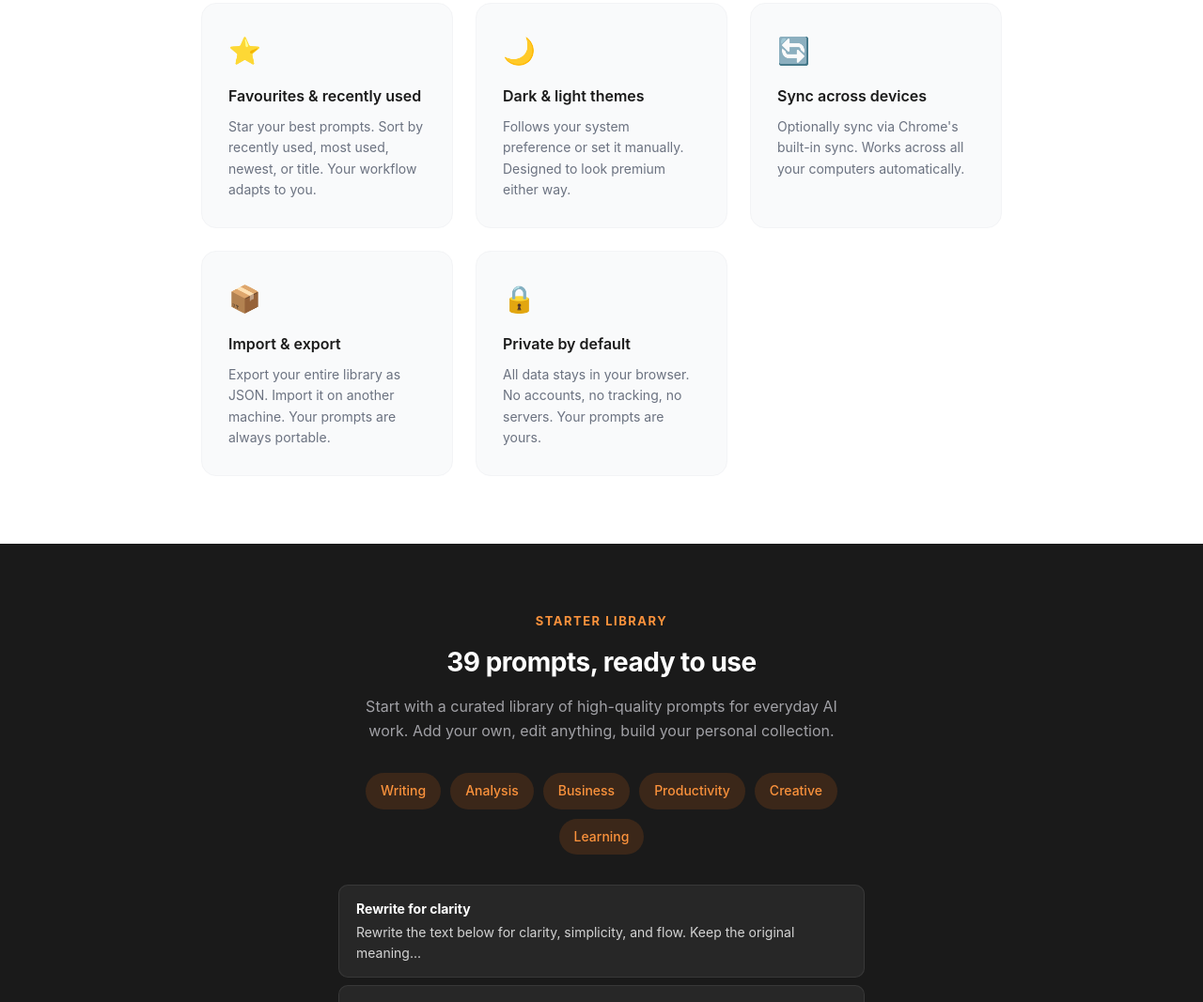
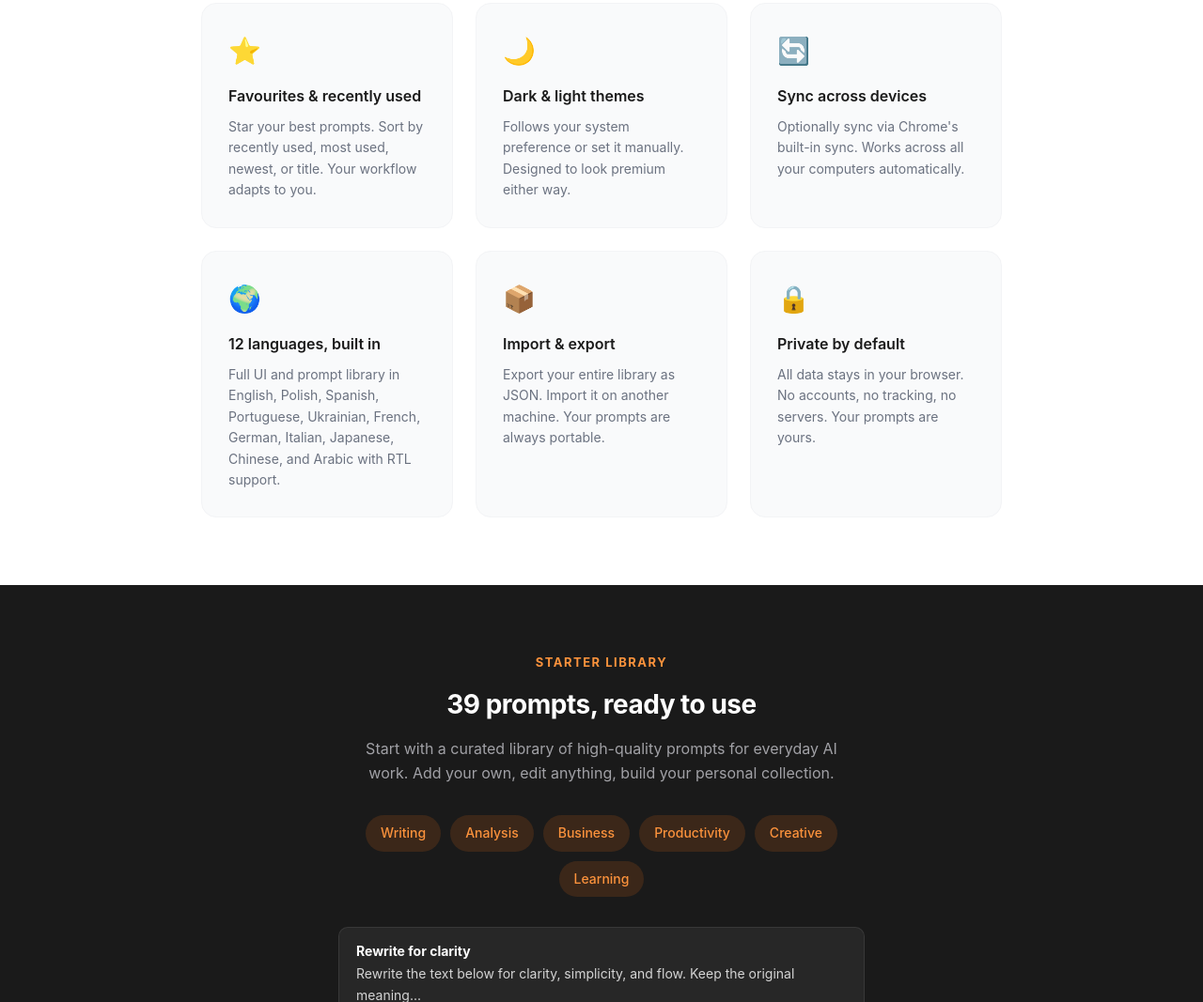
Before and after one commit to krystianzajac/prompting-ninja-site, a plain HTML site: page index.html in a window 1280 px wide. Shown: the part 2101-3168 px from the top of the page at 94% size. Drawn offline with Linux system fonts and the light colour scheme.

Commit message:
Add 12-language support as featured benefit

```diff
--- a/index.html
+++ b/index.html
@@ -725,6 +725,11 @@
         <p>Optionally sync via Chrome's built-in sync. Works across all your computers automatically.</p>
       </div>
       <div class="feature">
+        <div class="feature-icon">🌍</div>
+        <h4>12 languages, built in</h4>
+        <p>Full UI and prompt library in English, Polish, Spanish, Portuguese, Ukrainian, French, German, Italian, Japanese, Chinese, and Arabic with RTL support.</p>
+      </div>
+      <div class="feature">
         <div class="feature-icon">📦</div>
         <h4>Import & export</h4>
         <p>Export your entire library as JSON. Import it on another machine. Your prompts are always portable.</p>
```
